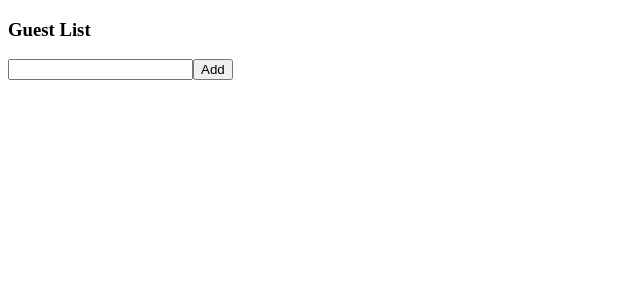
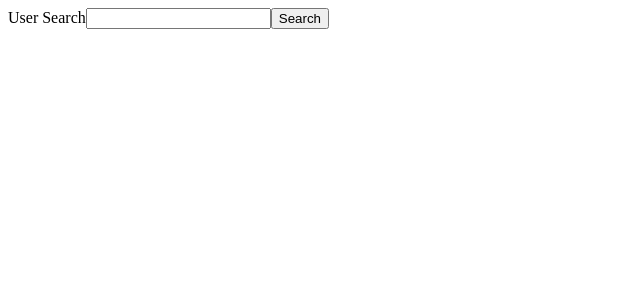
Before and after one commit to IainLR/React-TypeScript-Demo, a React (Create React App) app: page / in a window 1280 px wide. Shown: the top 300 px of the page, without its empty margins (0-640 px from the left). Built offline with nearby package versions, Linux system fonts and the light colour scheme.

Commit message:
UserSearch modified

```diff
--- a/src/index.tsx
+++ b/src/index.tsx
@@ -1,10 +1,10 @@
 import ReactDom from 'react-dom'
-import GuestList from './state/GuestList'
+import UserSearch from './state/UserSearch'
 
 const App = () => {
   return (
     <div>
-      <GuestList />
+      <UserSearch />
     </div>
   )
 }
--- /dev/null
+++ b/src/state/UserSearch.tsx
@@ -0,0 +1,36 @@
+import { useState } from 'react'
+
+const users = [
+  { name: 'Sarah', age: 22 },
+  { name: 'Alex', age: 23 },
+  { name: 'Doug', age: 25 },
+]
+const UserSearch: React.FC = () => {
+  const [name, setName] = useState('')
+  const [user, setUser] = useState<{ name: string; age: number } | undefined>()
+
+  const handleClick = () => {
+    const foundUser = users.find((user) => {
+      return user.name === name
+    })
+    setUser(foundUser)
+  }
+
+  return (
+    <div>
+      User Search
+      <input
+        type='text'
+        value={name}
+        onChange={(e) => setName(e.target.value)}
+      />
+      <button onClick={handleClick}>Search</button>
+      <div>
+        {user && user.name}
+        {user && user.age}
+      </div>
+    </div>
+  )
+}
+
+export default UserSearch
```
